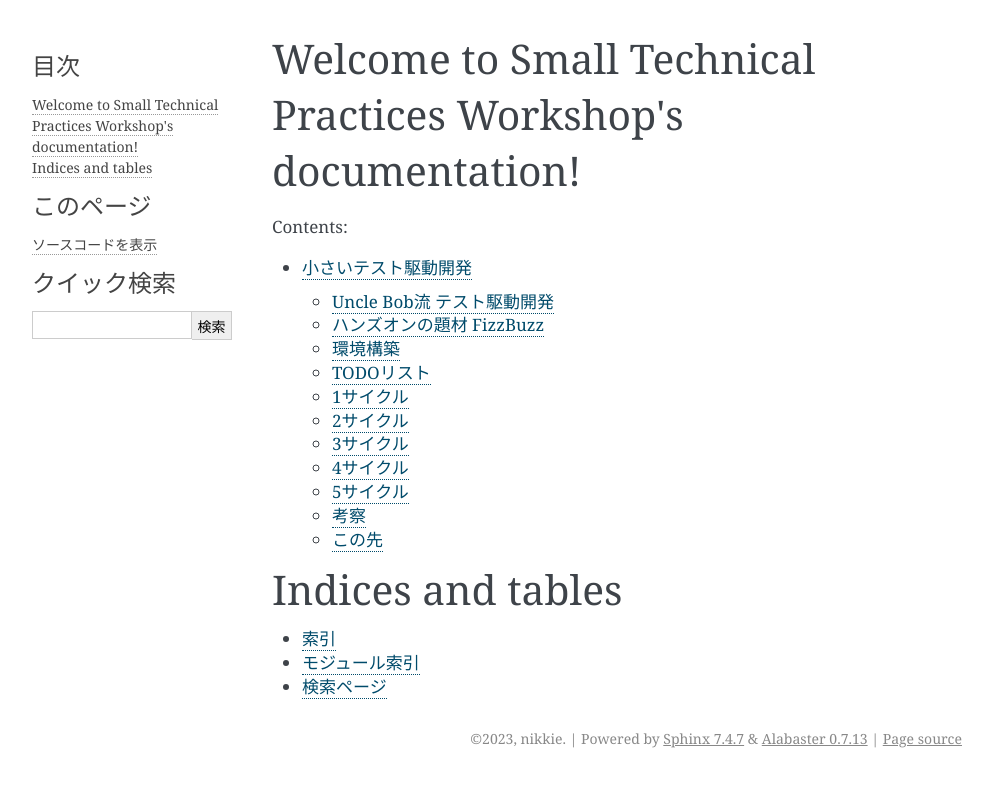
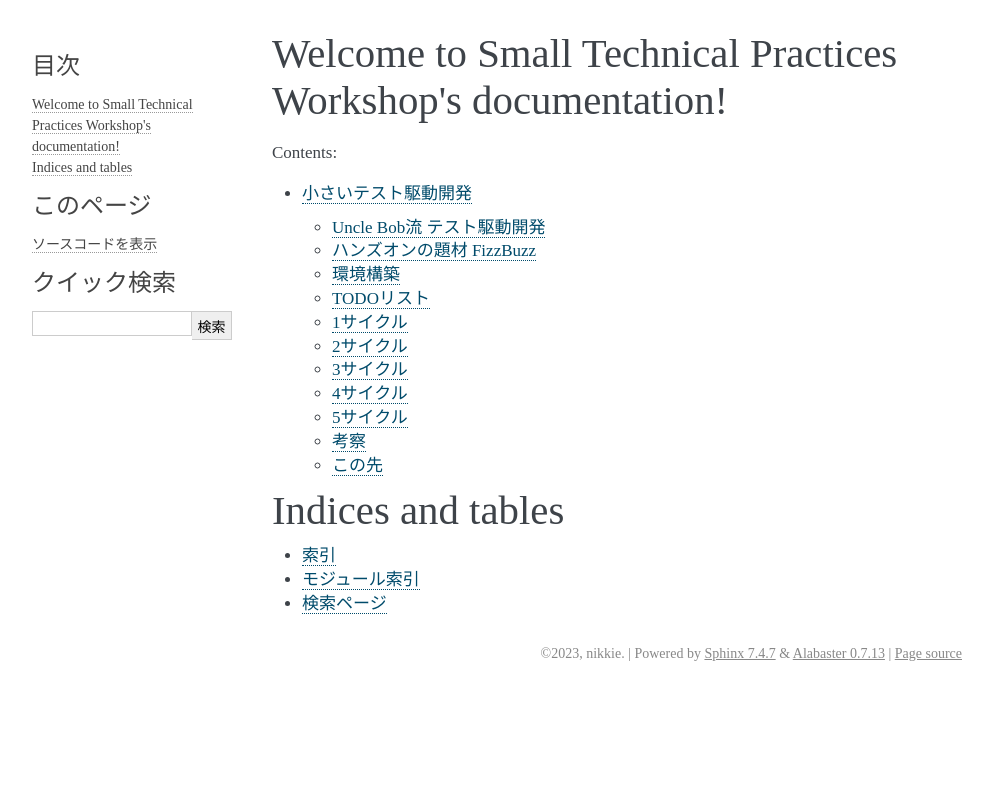
Before and after one commit to ftnext/small-technical-2023, a Sphinx documentation site: the page built from source/index.rst, in a window 1280 px wide. Shown: the top 787 px of the page, without its empty margins (148-1141 px from the left). Built offline with Sphinx 7.4.7, drawn with Linux system fonts in a browser that asks for light colours; some web fonts are replaced.

Commit message:
[style] Use BIZ UDGothic font

```diff
--- a/source/conf.py
+++ b/source/conf.py
@@ -27,3 +27,5 @@ language = 'ja'
 
 html_theme = 'alabaster'
 html_static_path = ['_static']
+html_css_files = ["https://fonts.googleapis.com/css?family=BIZ+UDGothic"]
+html_theme_options = {"font_family": "BIZ UDGothic"}
```
